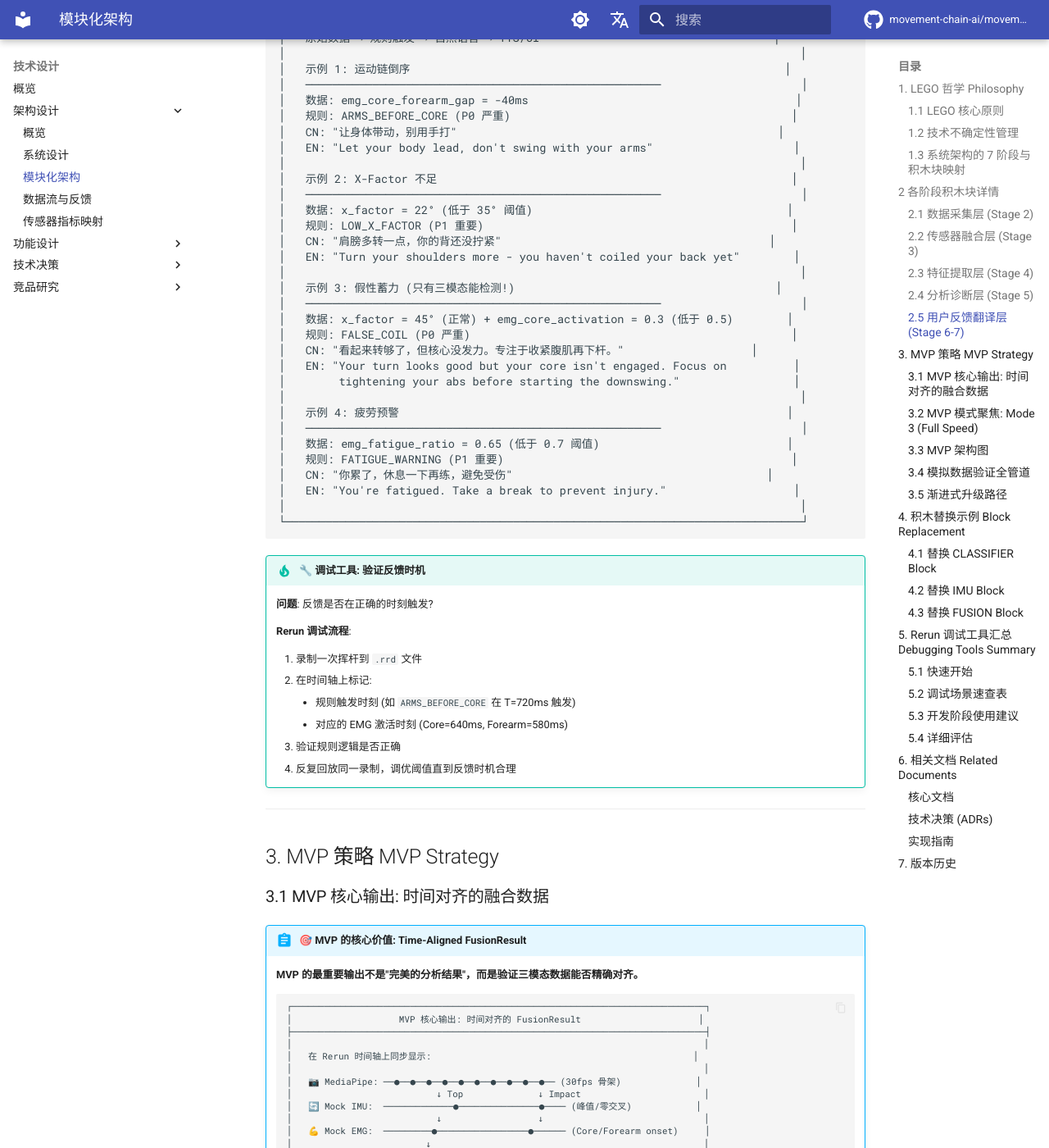
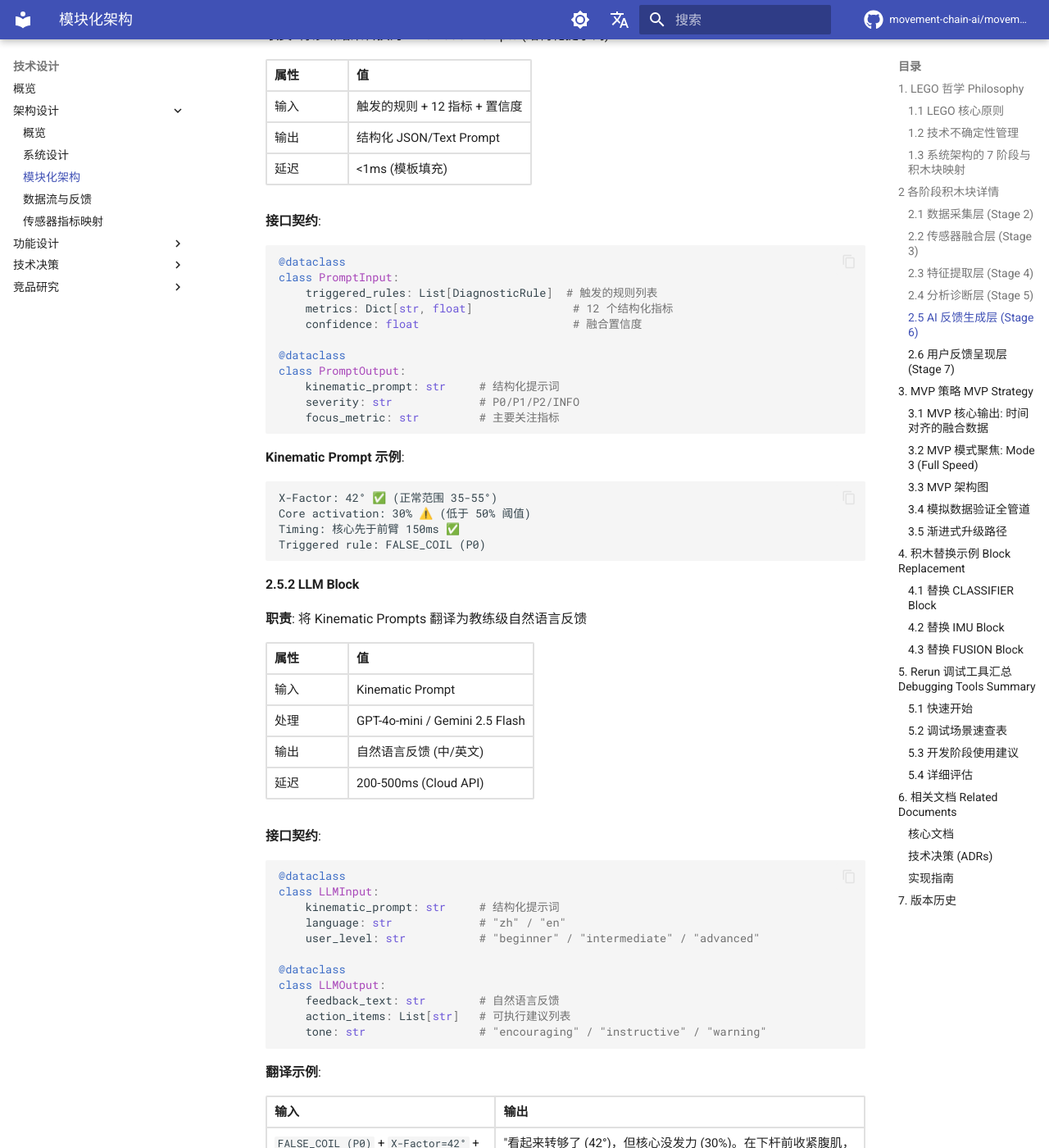
Before and after one commit to movement-chain-ai/movement-chain-docs, an MkDocs documentation site: the page built from docs/zh/design/architecture/modular-architecture.md, in a window 1280 px wide and 1400 px high, scrolled down 24794 px. Shown: the whole window at 82% size. Built offline with MkDocs 1.6.1 and Material for MkDocs 9.7.7, drawn with Linux system fonts in a browser that asks for light colours; comment, search, counter and statistics services are not loaded; the version menu is left out; some of the changed text lies outside the part shown.

Commit message:
refactor(modular-architecture): 拆分 Stage 6/7 为独立层级
- §2.5: 新增 AI 反馈生成层 (Stage 6) — PROMPT Block + LLM Block
- §2.6: 新增用户反馈呈现层 (Stage 7) — OUTPUT Block
- §1.3: 更新映射表，Stage 6/7 独立显示
- 新增 3 个 Block 接口契约 (PromptInput/LLMInput/OutputInput)
- 总计 14 个 Block 覆盖 7 个 Stage

🤖 Generated with [Claude Code](https://claude.com/claude-code)

Co-Authored-By: Claude Opus 4.5 <noreply@anthropic.com>

````diff
--- a/docs/zh/design/architecture/modular-architecture.md
+++ b/docs/zh/design/architecture/modular-architecture.md
@@ -46,7 +46,8 @@
 | 3 | 传感器融合层 | [TIME_ALIGN](#221-time-align-block) (见 [§2.2](#22-传感器融合层)) | 统一时间轴数据 |
 | 4 | 特征提取层 | [POSE](#232-pose-block), [IMU](#233-imu-block), [EMG](#234-emg-block) | 12 个结构化指标 |
 | 5 | 分析诊断层 | [CLASSIFIER](#241-classifier-block), [FUSION](#242-fusion-block) (见 [§2.4](#24-分析诊断层)) | 8阶段 + 6规则诊断 |
-| 6-7 | AI反馈 + 用户反馈 | [用户反馈翻译层](#25-用户反馈翻译层) | 教练级可执行建议 |
+| 6 | AI 反馈生成层 | [PROMPT](#251-prompt-block), [LLM](#252-llm-block) (见 [§2.5](#25-ai-反馈生成层)) | Kinematic Prompts + 自然语言 |
+| 7 | 用户反馈呈现层 | [OUTPUT](#261-output-block) (见 [§2.6](#26-用户反馈呈现层)) | UI/TTS/触觉/Ghost |
 
 ## 2 各阶段积木块详情
 
@@ -1082,16 +1083,116 @@ FUSION Block 的核心价值在于**诊断算法** — 这些算法只有三模
 !!! tip "算法实现"
     完整 Python 代码见 [传感器指标映射 §7](./sensor-metric-mapping.md#7-融合置信度计算-fusion-confidence)
 
-### 2.5 用户反馈翻译层 (Stage 6-7) {#25-用户反馈翻译层}
-
-原始数据 → 规则引擎 → 自然语言反馈:
+### 2.5 AI 反馈生成层 (Stage 6) {#25-ai-反馈生成层}
+
+将传感器数据结构化为 LLM 可理解格式，生成教练级自然语言反馈。
+
+#### 2.5.1 PROMPT Block {#251-prompt-block}
+
+**职责**: 将诊断结果转换为 Kinematic Prompts (结构化提示词)
+
+| 属性 | 值 |
+|-----|-----|
+| 输入 | 触发的规则 + 12 指标 + 置信度 |
+| 输出 | 结构化 JSON/Text Prompt |
+| 延迟 | <1ms (模板填充) |
+
+**接口契约**:
+
+```python
+@dataclass
+class PromptInput:
+    triggered_rules: List[DiagnosticRule]  # 触发的规则列表
+    metrics: Dict[str, float]               # 12 个结构化指标
+    confidence: float                       # 融合置信度
+
+@dataclass
+class PromptOutput:
+    kinematic_prompt: str     # 结构化提示词
+    severity: str             # P0/P1/P2/INFO
+    focus_metric: str         # 主要关注指标
+```
+
+**Kinematic Prompt 示例**:
+
+```text
+X-Factor: 42° ✅ (正常范围 35-55°)
+Core activation: 30% ⚠️ (低于 50% 阈值)
+Timing: 核心先于前臂 150ms ✅
+Triggered rule: FALSE_COIL (P0)
+```
+
+#### 2.5.2 LLM Block {#252-llm-block}
+
+**职责**: 将 Kinematic Prompts 翻译为教练级自然语言反馈
+
+| 属性 | 值 |
+|-----|-----|
+| 输入 | Kinematic Prompt |
+| 处理 | GPT-4o-mini / Gemini 2.5 Flash |
+| 输出 | 自然语言反馈 (中/英文) |
+| 延迟 | 200-500ms (Cloud API) |
+
+**接口契约**:
+
+```python
+@dataclass
+class LLMInput:
+    kinematic_prompt: str     # 结构化提示词
+    language: str             # "zh" / "en"
+    user_level: str           # "beginner" / "intermediate" / "advanced"
+
+@dataclass
+class LLMOutput:
+    feedback_text: str        # 自然语言反馈
+    action_items: List[str]   # 可执行建议列表
+    tone: str                 # "encouraging" / "instructive" / "warning"
+```
+
+**翻译示例**:
+
+| 输入 | 输出 |
+|------|------|
+| `FALSE_COIL (P0)` + `X-Factor=42°` + `Core=30%` | "看起来转够了 (42°)，但核心没发力 (30%)。在下杆前收紧腹肌，让身体带动手臂。" |
+
+### 2.6 用户反馈呈现层 (Stage 7) {#26-用户反馈呈现层}
+
+将 LLM 生成的反馈通过多种渠道呈现给用户，挥杆后 <500ms 内完成。
+
+#### 2.6.1 OUTPUT Block {#261-output-block}
+
+**职责**: 多渠道反馈呈现 (UI/TTS/触觉/Ghost)
+
+| 渠道 | 组件 | 特点 |
+|------|------|------|
+| 📱 **App UI** | SwiftUI | 简洁指标 (1-3 个)，颜色编码 🟢🟡🔴 |
+| 🔊 **语音 TTS** | AVSpeechSynthesizer | 教练语音，离线可用 |
+| 📳 **触觉反馈** | UIFeedbackGenerator | 振动提示，方向指引 |
+| 👻 **Ghost Overlay** | ARKit (Phase 2+) | 骨架叠加，动作对比 |
+
+**接口契约**:
+
+```python
+@dataclass
+class OutputInput:
+    feedback_text: str        # LLM 生成的反馈
+    severity: str             # P0/P1/P2/INFO
+    metrics_summary: Dict     # 关键指标摘要
+
+@dataclass
+class OutputConfig:
+    enable_tts: bool = True
+    enable_haptic: bool = True
+    enable_ghost: bool = False  # Phase 2+
+    max_metrics_display: int = 3
+```
+
+**反馈示例映射**:
 
 ```text
 ┌─────────────────────────────────────────────────────────────────────────────┐
-│                    用户反馈翻译层 FEEDBACK TRANSLATION                       │
+│                         反馈呈现示例                                          │
 ├─────────────────────────────────────────────────────────────────────────────┤
-│                                                                             │
-│   原始数据 → 规则触发 → 自然语言 → TTS/UI                                   │
 │                                                                             │
 │   示例 1: 运动链倒序                                                        │
 │   ─────────────────────────────────────────────────────                     │
@@ -1124,6 +1225,15 @@ FUSION Block 的核心价值在于**诊断算法** — 这些算法只有三模
 │                                                                             │
 └─────────────────────────────────────────────────────────────────────────────┘
 ```
+
+**用户体验保证**:
+
+| 指标 | 要求 |
+|------|------|
+| 挥杆结束 → 反馈呈现 | <500ms (用户无感知延迟) |
+| 语音反馈 | 1-2 句话，可执行 ("收紧腹肌" vs 抽象建议) |
+| 视觉反馈 | 最多 3 个指标，避免信息过载 |
+| 趋势追踪 | 连续多次挥杆的改进/退步趋势 |
 
 !!! tip "🔧 调试工具: 验证反馈时机"
 
@@ -1484,6 +1594,11 @@ Phase 4+ (Week 5-8): Integration & Testing
 
 | 版本 | 日期 | 修改内容 |
 |------|------|----------|
+| 2.8 | 2025-12-27 | Stage 6-7 拆分为独立层级 |
+| | | • §2.5: 新增 AI 反馈生成层 (Stage 6) — PROMPT Block + LLM Block |
+| | | • §2.6: 新增用户反馈呈现层 (Stage 7) — OUTPUT Block |
+| | | • §1.3: 更新映射表，Stage 6/7 独立显示 |
+| | | • 新增 3 个 Block 接口契约 (PromptInput/LLMInput/OutputInput) |
 | 2.7 | 2025-12-27 | 章节重构 — 对齐 7 阶段架构 |
 | | | • §2.4: 新增分析诊断层 (Stage 5)，合并原 §3 分析层 + §2.4 置信度计算逻辑 |
 | | | • §2.5: 用户反馈翻译层重新编号为 (Stage 6-7) |
````
